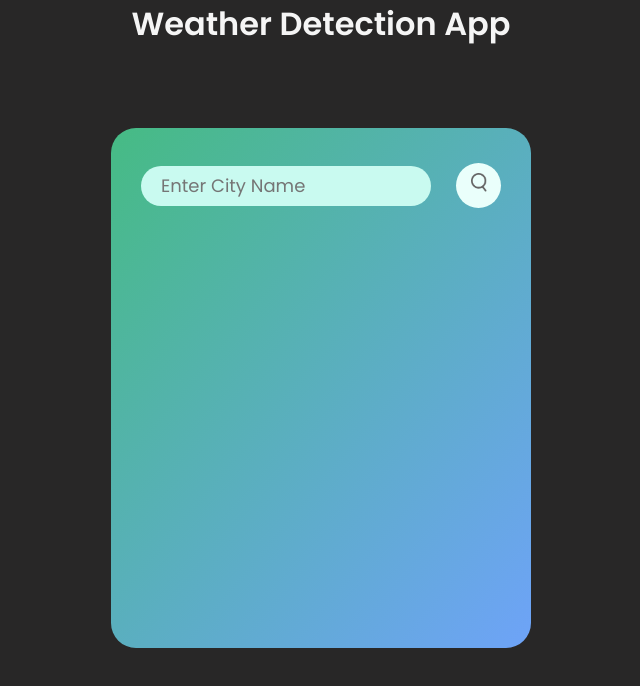
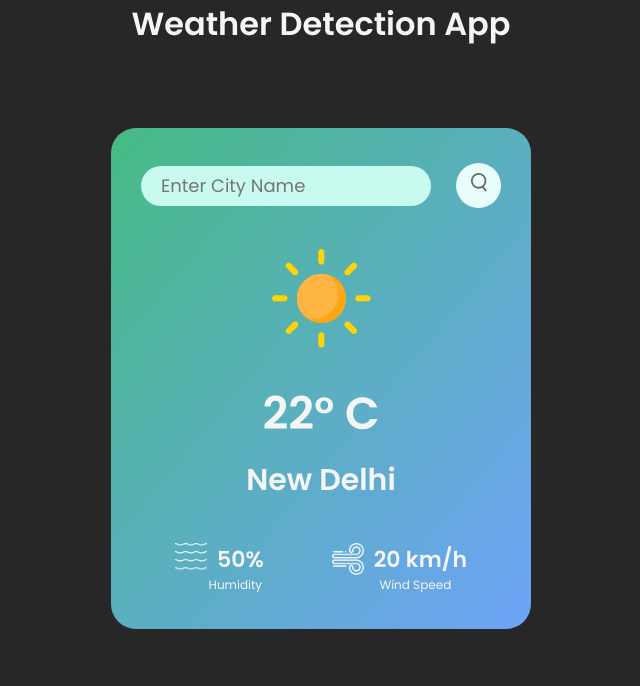
Before and after one commit to Mack69/Project-Weather-App, a plain HTML site: page index.html in a window 1280 px wide. Shown: the whole page, without its empty margins (319-959 px from the left). Drawn offline with Linux system fonts and the light colour scheme.

Commit message:
UI Design done

```diff
--- a/index.html
+++ b/index.html
@@ -22,6 +22,28 @@
         <input type="text" placeholder="Enter City Name" spellcheck="false" />
         <button><img src="Resources/search.png" /></button>
       </div>
+      <div class="weather">
+        <img src="Resources/clear.png" class="weather-icon" />
+        <h1>22° C</h1>
+        <h2>New Delhi</h2>
+        <div class="details">
+          <div class="col">
+            <img src="Resources/humidity.png" />
+            <div>
+              <h4 class="font">50%</h4>
+              <p>Humidity</p>
+            </div>
+          </div>
+
+          <div class="col">
+            <img src="Resources/wind.png" />
+            <div>
+              <h4 class="font">20 km/h</h4>
+              <p>Wind Speed</p>
+            </div>
+          </div>
+        </div>
+      </div>
     </div>
   </body>
 </html>
--- a/style.css
+++ b/style.css
@@ -9,6 +9,7 @@ h1 {
 
 body {
   background: rgba(24, 23, 23, 0.93);
+  height: fit-content;
 }
 
 .container {
@@ -20,7 +21,6 @@ body {
   color: whitesmoke;
   border-radius: 25px;
   text-align: center;
-  height: 450px;
 }
 
 .search {
@@ -55,3 +55,47 @@ body {
   width: 16px;
   height: 19px;
 }
+
+.weather-icon {
+  width: 150px;
+  margin-top: 15px;
+}
+
+.weather h1 {
+  font-size: 45px;
+  margin-bottom: 10px;
+}
+
+.weather h2 {
+  font-size: 30px;
+}
+
+.details {
+  margin-top: 20px;
+  display: flex;
+  justify-content: space-around;
+}
+.col {
+  display: flex;
+  margin-top: 20px;
+}
+
+.col img {
+  width: 32px;
+  height: fit-content;
+  margin: 0;
+  padding: 0;
+}
+
+.font {
+  margin-left: 10px;
+  font-size: 22px;
+}
+
+.col p {
+  font-size: 12px;
+}
+
+p {
+  text-align: center;
+}
```
